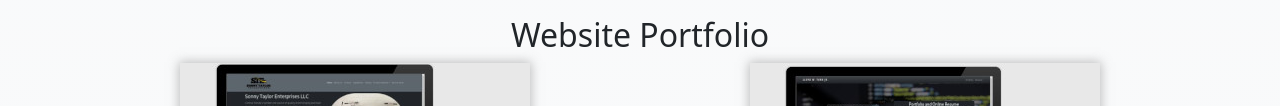
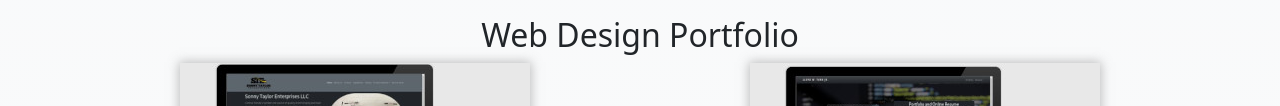
Before and after one commit to lwturkjr/lwturkjr.github.io, a plain HTML site: page index.html in a window 1280 px wide. Shown: the part 470-576 px from the top of the page. Drawn offline with Linux system fonts and the light colour scheme; files whose address does not match are found by name.

Commit message:
Title update, small edits, SEO(lol)?

```diff
--- a/index.html
+++ b/index.html
@@ -5,7 +5,7 @@
     <script>
         document.documentElement.classList.remove("no-js");
     </script>
-    <title>Lloyd W Turk Jr.</title>
+    <title>Lloyd W Turk Jr.| IT Professional, Deland FL</title>
     <link rel="apple-touch-icon" href="apple-touch-icon.png">
     <meta charset="utf-8">
     <meta name="viewport" content="width=device-width, initial-scale=1, shrink-to-fit=no">
@@ -63,7 +63,7 @@
     </section>
     <section id="portfolio" class="bg-light bg-gradient py-3">
         <div class="container">
-            <h2 class="text-center">Website Portfolio</h2>
+            <h2 class="text-center">Web Design Portfolio</h2>
             <div class="row">
                 <div class="col text-center">
                     <picture>
```
